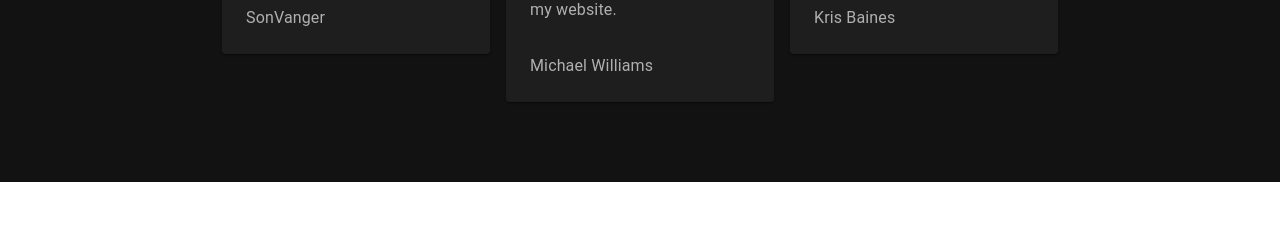
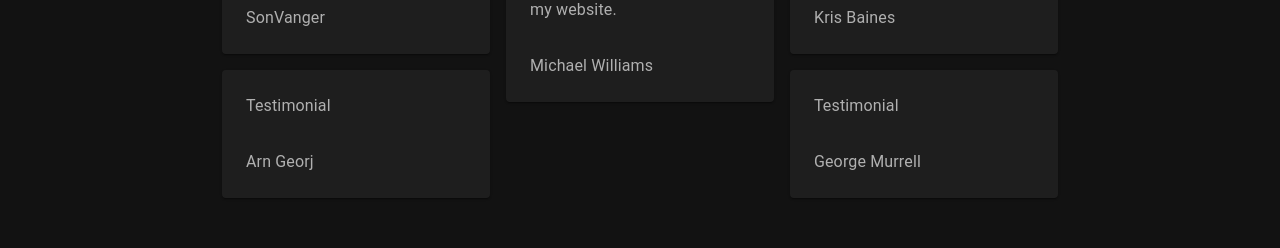
Before and after one commit to alexgeary37/agmasteringClient, a React (Create React App) app: page / in a window 1280 px wide. Shown: the part 2768-3016 px from the top of the page. Built offline with nearby package versions, Linux system fonts and the light colour scheme; no server answers.

Commit message:
Add two testimonials

```diff
--- a/src/components/home/Testimonials.jsx
+++ b/src/components/home/Testimonials.jsx
@@ -24,6 +24,14 @@ const userTestimonials = [
     name: "Kris Baines",
     testimonial:
       "That's great thanks Alex - love the mix! A big thanks to Alex Geary for his help with mixing/mastering.",
+  },
+  {
+    name: "Arn Georj",
+    testimonial: "Testimonial",
+  },
+  {
+    name: "George Murrell",
+    testimonial: "Testimonial",
   },
 ];
 
```
